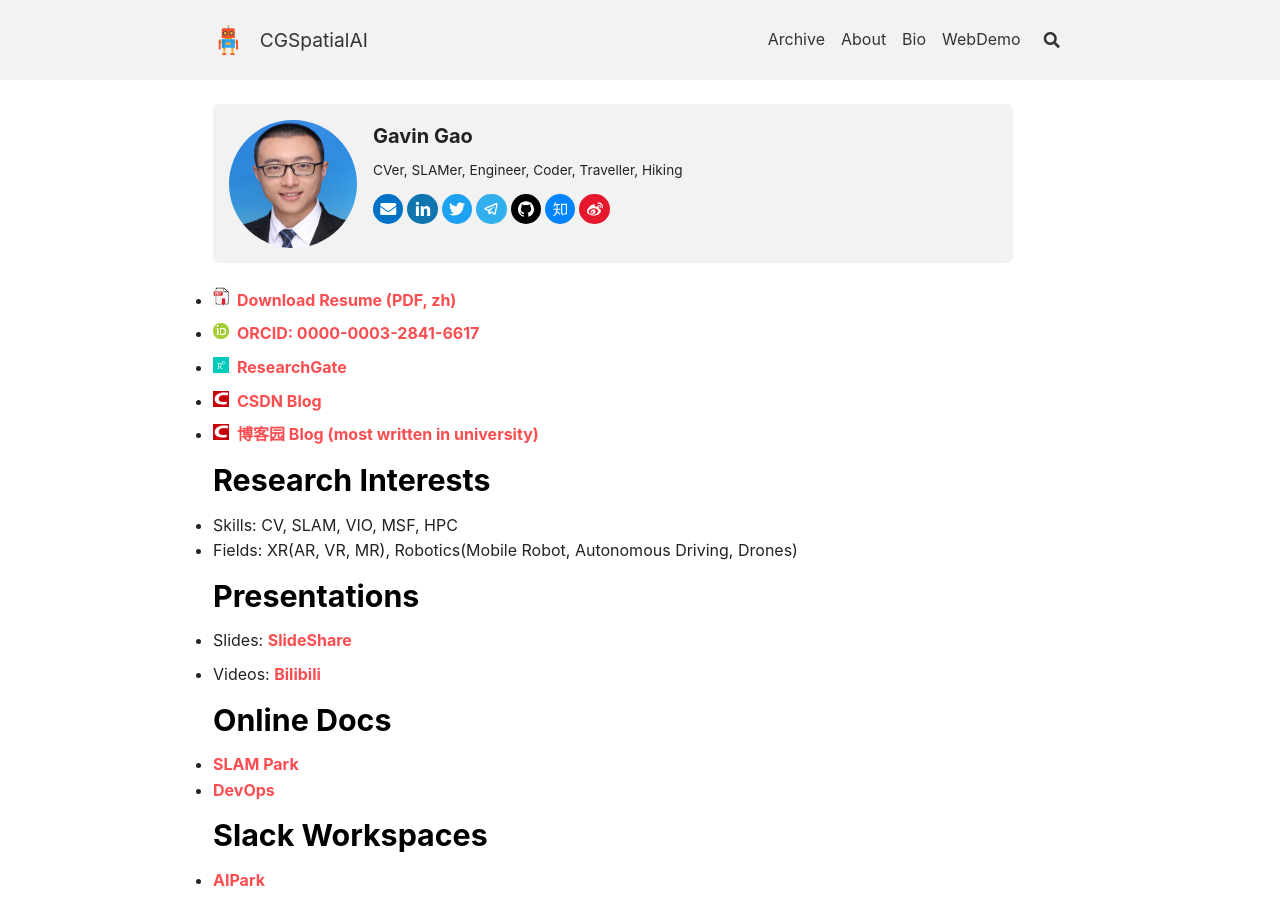
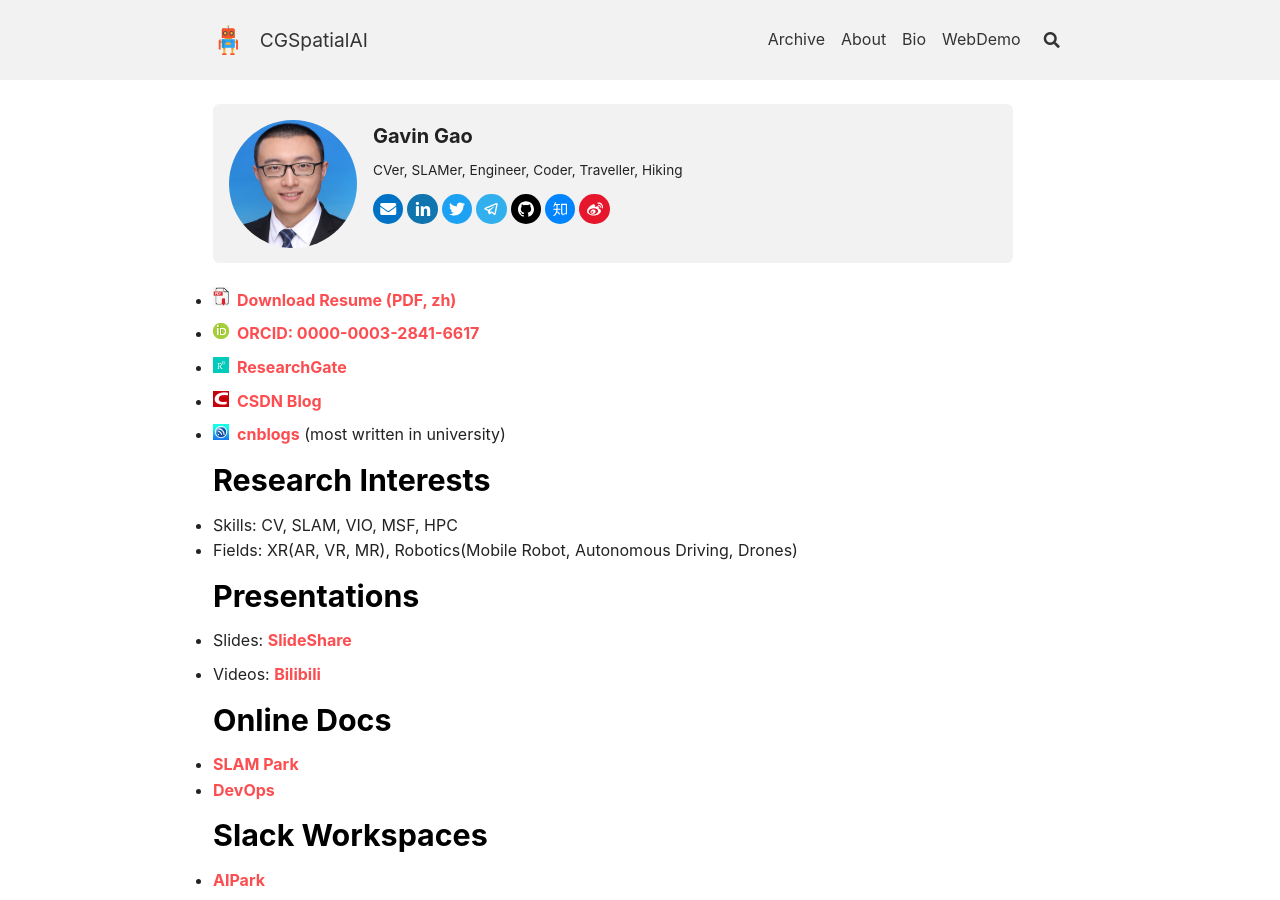
Before and after one commit to cggos/spatial-ai, a Jekyll site: the page built from bio.md, in a window 1280 px wide and 900 px high. Built offline with Jekyll 4.4.1, drawn with Linux system fonts in a browser that asks for light colours; nearby versions of some CDN libraries.

Commit message:
update bio.md

```diff
--- a/bio.md
+++ b/bio.md
@@ -34,7 +34,7 @@
 
 * <a href="https://blog.csdn.net/u011178262"><img src="assets/images/logo_csdn.png" style="width:1em;margin-right:.5em;" alt="CSDN icon">CSDN Blog</a>
 
-* <a href="https://www.cnblogs.com/gaohongchen01"><img src="assets/images/logo_csdn.png" style="width:1em;margin-right:.5em;" alt="cnblogs icon">博客园 Blog (most written in university)</a>
+* <a href="https://www.cnblogs.com/gaohongchen01"><img src="assets/images/logo_cnblogs.jpg" style="width:1em;margin-right:.5em;" alt="cnblogs icon">cnblogs</a> (most written in university)
 
 ## Research Interests
 
```
Also changed, not shown: assets/images/logo_cnblogs.jpg (added).
